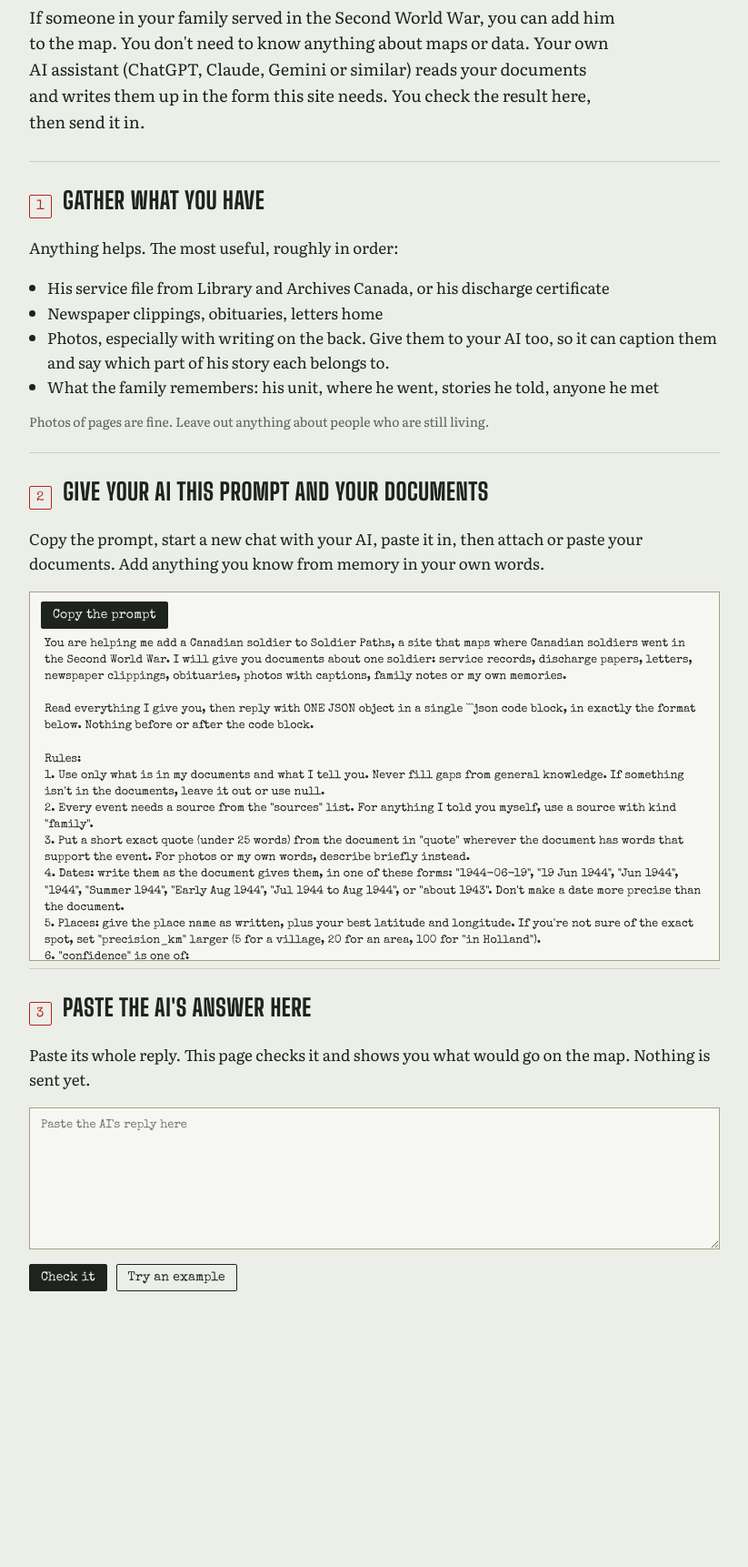
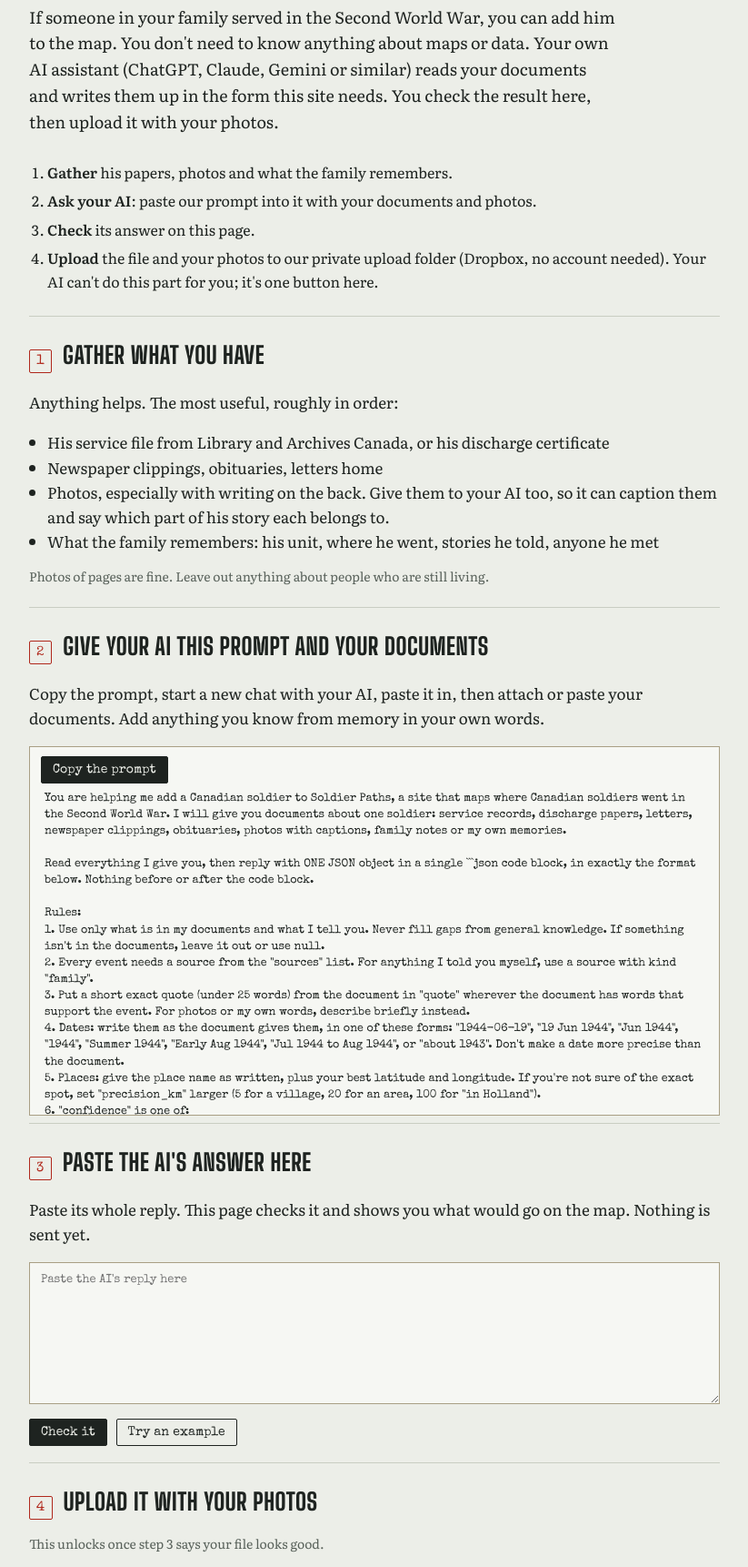
Before and after one commit to JoshOClock/soldier-paths, a website with bundled scripts: page site/contribute.html in a window 1280 px wide. Shown: the part 247-1969 px from the top of the page at 91% size, without its empty margins (228-1051 px from the left). Before the commit the page ends 1772 px from the top, so only its background shows below. Built offline with nearby package versions, Linux system fonts and the light colour scheme.

Commit message:
Contribute page: say up front that the last step is uploading to a private Dropbox folder; step 4 always visible, unlocks after the check
Co-Authored-By: Claude Opus 5.5 <noreply@anthropic.com>
Claude-Session: https://claude.ai/code/session_01Xo28jgaqFvv3vgWZRcj3P8

```diff
--- a/site/contribute.css
+++ b/site/contribute.css
@@ -37,3 +37,4 @@ textarea#paste{width:100%;box-sizing:border-box;font-family:var(--f-type);font-s
 .pv ol .c{font-family:var(--f-type);font-size:11.5px;color:var(--muted)}
 .howto{margin:6px 0 12px 20px;padding:0}
 .howto li{margin:0 0 6px}
+.howto.overview{font-size:16px;margin:0 0 24px 20px}
--- a/site/contribute.html
+++ b/site/contribute.html
@@ -15,7 +15,13 @@
 <main class="cpage">
   <p class="kicker">Soldier Paths · add a soldier</p>
   <h1>Add someone from your family</h1>
-  <p class="lede">If someone in your family served in the Second World War, you can add him to the map. You don't need to know anything about maps or data. Your own AI assistant (ChatGPT, Claude, Gemini or similar) reads your documents and writes them up in the form this site needs. You check the result here, then send it in.</p>
+  <p class="lede">If someone in your family served in the Second World War, you can add him to the map. You don't need to know anything about maps or data. Your own AI assistant (ChatGPT, Claude, Gemini or similar) reads your documents and writes them up in the form this site needs. You check the result here, then upload it with your photos.</p>
+  <ol class="howto overview">
+    <li><b>Gather</b> his papers, photos and what the family remembers.</li>
+    <li><b>Ask your AI</b>: paste our prompt into it with your documents and photos.</li>
+    <li><b>Check</b> its answer on this page.</li>
+    <li><b>Upload</b> the file and your photos to our private upload folder (Dropbox, no account needed). Your AI can't do this part for you; it's one button here.</li>
+  </ol>
 
   <section class="cstep">
     <h2><span>1</span> Gather what you have</h2>
@@ -46,8 +52,9 @@
     <div id="result" aria-live="polite"></div>
   </section>
 
-  <section class="cstep" id="sendStep" hidden>
-    <h2><span>4</span> Send it in</h2>
+  <section class="cstep" id="sendStep">
+    <h2><span>4</span> Upload it with your photos</h2>
+    <p class="small" id="sendWait">This unlocks once step 3 says your file looks good.</p>
     <p>Submissions are read by a person before anything goes on the site. Each fact keeps a note of where it came from, and anything from family memory is marked as such.</p>
     <label class="consent"><input type="checkbox" id="ok1"> The soldier has died, and nothing here is about a living person except my name and relationship.</label>
     <label class="consent"><input type="checkbox" id="ok2"> I'm happy for this to be shown publicly on Soldier Paths with the sources listed.</label>
--- a/site/contribute.js
+++ b/site/contribute.js
@@ -28,7 +28,7 @@ function check() {
   const out = $('result');
   let s;
   try { s = extractJson($('paste').value); } catch (e) {
-    current = null; gate(); $('sendStep').hidden = true;
+    current = null; gate(); $('sendWait').hidden = false;
     out.innerHTML = `<p class="verdict bad">That doesn't look like the AI's JSON answer. Make sure you pasted its whole reply, including the part that starts with { and ends with }.</p>`;
     return;
   }
@@ -40,7 +40,7 @@ function check() {
     : `<p class="verdict">Looks good. ${stops.length} stop${stops.length === 1 ? '' : 's'}${warnings.length ? `, and ${warnings.length} thing${warnings.length > 1 ? 's' : ''} worth a look` : ''}.</p>`;
   out.innerHTML = verdict + list(errors, 'err') + list(warnings, '') + preview(s, stops);
   drawMap(stops);
-  $('sendStep').hidden = !current;
+  $('sendWait').hidden = !!current;
   gate();
 }
 
```
